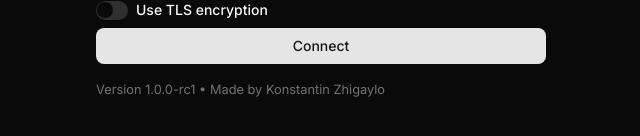
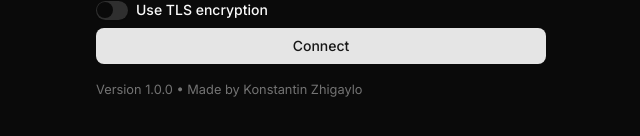
Before and after one commit to kostya-zero/tower, a Next.js app: page / in a window 1280 px wide. Shown: the part 504-640 px from the top of the page, without its empty margins (319-959 px from the left). Built offline with nearby package versions, Linux system fonts and the light colour scheme; a web font is replaced by a local one.

Commit message:
Release 1.0.0

```diff
--- a/package.json
+++ b/package.json
@@ -1,7 +1,7 @@
 {
   "name": "tower",
   "description": "A modern desktop client for RAC v2 built with Tauri.",
-  "version": "1.0.0-rc1",
+  "version": "1.0.0",
   "private": true,
   "scripts": {
     "dev": "next dev --turbopack",
--- a/src/app/Chat.tsx
+++ b/src/app/Chat.tsx
@@ -14,6 +14,7 @@ import { AppState } from "@/lib/enums/appstate";
 import { toast } from "@/components/Toasts";
 import MessageList from "@/components/MessageList";
 import DisconnectDialog from "@/components/DisconnectDialog";
+import { useScrollToBottom } from "@/hooks/useScrollToBottom";
 
 const FETCH_DELAY = 2000;
 
@@ -53,9 +54,7 @@ export default function ChatPage({ setAppState }: Props) {
 
   useEffect(() => {
     intervalRef.current = setInterval(fetchMessages, FETCH_DELAY);
-
     inputRef.current!.focus();
-
     return () => {
       if (intervalRef.current) {
         clearInterval(intervalRef.current);
--- a/src/lib/constants/version.ts
+++ b/src/lib/constants/version.ts
@@ -1 +1 @@
-export const version = "1.0.0-rc1";
+export const version = "1.0.0";
```
Also changed, not shown: 2 other files (tests, documents, lock files or other folders).
